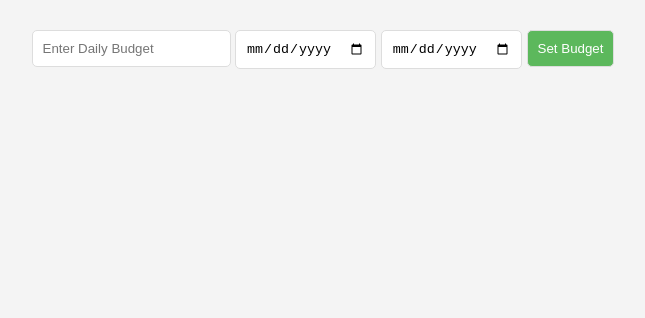
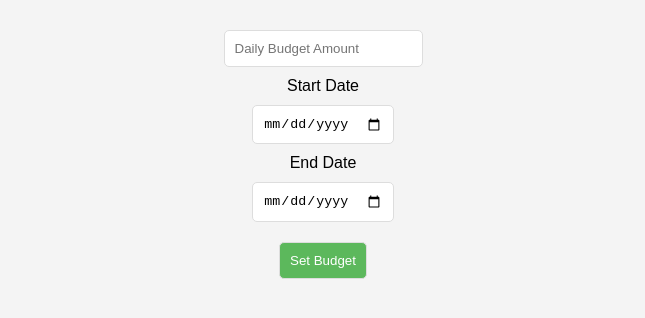
Before and after one commit to althari/yomtee, a plain HTML site: page index.html in a window 1280 px wide. Shown: the whole page, without its empty margins (317-962 px from the left). Drawn offline with Linux system fonts and the light colour scheme.

Commit message:
Update index.html

```diff
--- a/index.html
+++ b/index.html
@@ -3,7 +3,7 @@
 
 <head>
     <meta charset="UTF-8">
-    <meta name="viewport" content="width=device-width, initial-scale=1.0">
+    <meta name="viewport" content="width=device-width, initial-scale=1.0, user-scalable=no">
     <title>Daily Budget Tracker</title>
     <style>
         body {
@@ -46,10 +46,10 @@
 
 <body>
     <div id="budget-setup">
-        <input type="number" id="daily-budget" placeholder="Enter Daily Budget">
-        <input type="date" id="start-date">
-        <input type="date" id="end-date">
-        <button onclick="setupBudget()">Set Budget</button>
+        <div><input type="number" id="daily-budget" placeholder="Daily Budget Amount"></div>
+        <div>Start Date<br><input type="date" id="start-date"></div>
+        <div>End Date<br><input type="date" id="end-date"></div>
+        <div><button onclick="setupBudget()">Set Budget</button></div>
     </div>
 
     <div id="budget-info"></div>
```
